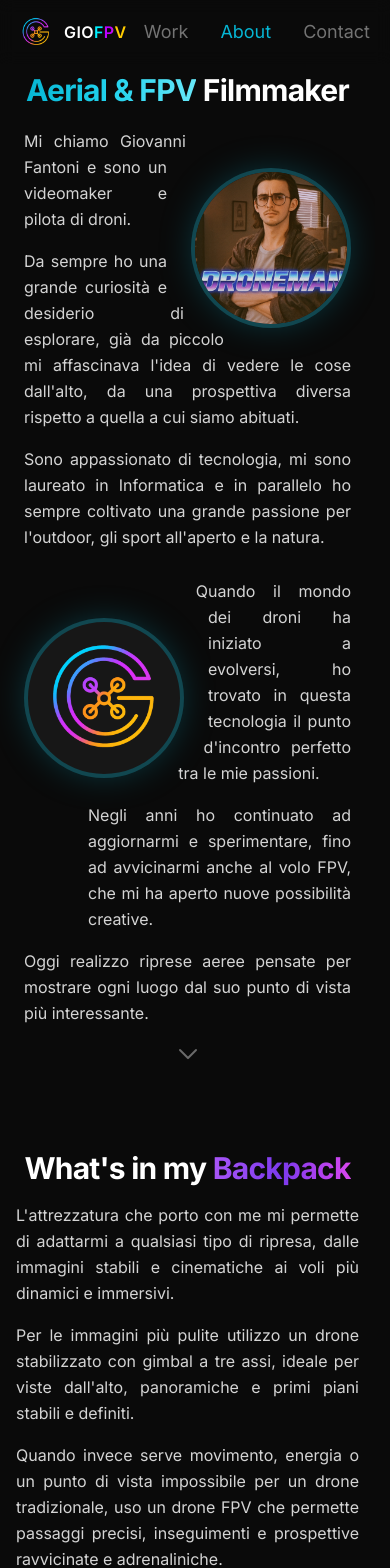
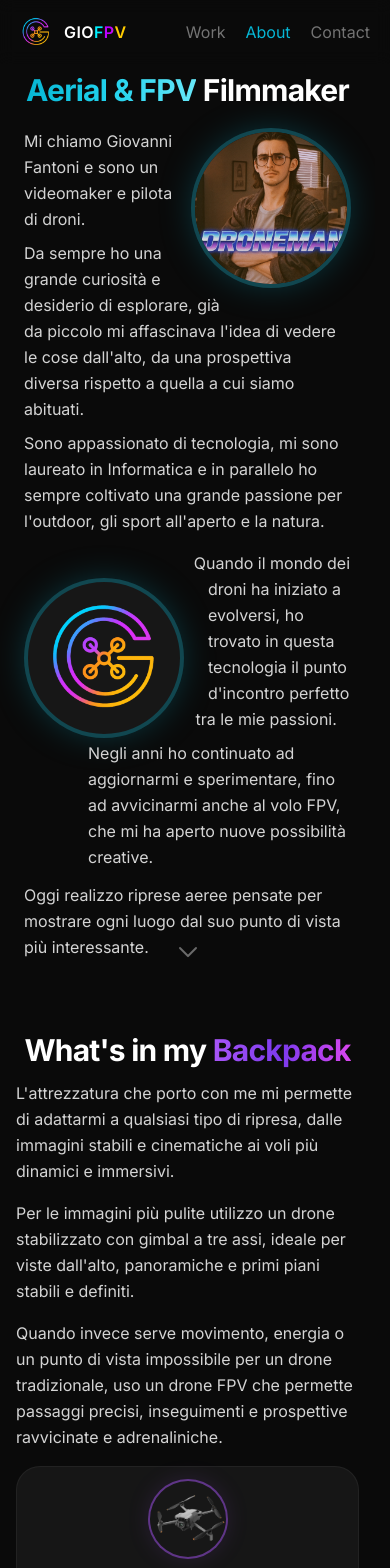
Before and after one commit to Gi0mputer/giofpv-site, a Next.js app: page /about in a window 390 px wide. Shown: the top 1568 px of the page. Built offline with nearby package versions, Linux system fonts and the light colour scheme.

Commit message:
feat: add new About and Contact pages, and SiteHeader component

```diff
--- a/app/about/page.tsx
+++ b/app/about/page.tsx
@@ -16,7 +16,19 @@ export default function AboutPage() {
 
       if (isCurrentlyExpanded) {
         // Close card: remove from array
-        return prev.filter((t) => t !== title);
+        const newState = prev.filter((t) => t !== title);
+
+        // If all cards are closed, scroll back to the section start
+        if (newState.length === 0) {
+          setTimeout(() => {
+            const gearSection = document.getElementById('gear');
+            if (gearSection) {
+              gearSection.scrollIntoView({ behavior: 'smooth' });
+            }
+          }, 100);
+        }
+
+        return newState;
       } else {
         // Open card: add to array AND scroll to it
         setTimeout(() => {
@@ -34,7 +46,7 @@ export default function AboutPage() {
 
   return (
     <main className="bg-neutral-950">
-      <section className="min-h-[100dvh] flex flex-col items-center justify-start pt-18 pb-15 px-6 relative">
+      <section className="min-h-[100dvh] flex flex-col items-center justify-start pt-18 pb-8 px-6 sm:pt-18 sm:pb-15 relative">
         <div className="w-full max-w-5xl mx-auto">
           <div className="text-center mb-5 sm:mb-10">
             <h1 className="text-3xl sm:text-5xl font-bold tracking-tight">
@@ -43,8 +55,8 @@ export default function AboutPage() {
             </h1>
           </div>
 
-          <div className="text-base sm:text-lg text-neutral-300 leading-relaxed max-w-4xl mx-auto clearfix text-justify">
-            <div className="float-right mt-10 lg:mt-0 ml-6 lg:ml-16 mb-0 shape-circle">
+          <div className="text-base sm:text-lg text-neutral-300 leading-relaxed max-w-4xl mx-auto clearfix text-left sm:text-justify">
+            <div className="float-right mt-0 sm:mt-10 lg:mt-0 ml-1 lg:ml-16 mb-2 lg:mb-2 shape-circle">
               <div className="w-40 h-40 lg:w-52 lg:h-52 rounded-full overflow-hidden border-4 border-sunset-sky/30 shadow-[0_0_40px_-10px_rgba(6,182,212,0.4)] bg-neutral-900">
                 <Image
                   src="/profilepic.png"
@@ -56,18 +68,18 @@ export default function AboutPage() {
               </div>
             </div>
 
-            <p className="mb-4">
+            <p className="mb-2 sm:mb-4">
               Mi chiamo Giovanni Fantoni e sono un videomaker e pilota di droni.
             </p>
-            <p className="mb-4">
+            <p className="mb-2 sm:mb-4">
               Da sempre ho una grande curiosità e desiderio di esplorare, già da piccolo mi affascinava l'idea di vedere le cose dall'alto, da una prospettiva diversa rispetto a quella a cui siamo abituati.
             </p>
 
-            <p className="mb-5">
+            <p className="mb-3 sm:mb-5">
               Sono appassionato di tecnologia, mi sono laureato in Informatica e in parallelo ho sempre coltivato una grande passione per l'outdoor, gli sport all'aperto e la natura.
             </p>
 
-            <div className="float-left mr-6 mt-12 lg:mr-16 lg:mt-0 shape-circle">
+            <div className="float-left mr-6 mt-8 sm:mt-12 lg:mr-16 lg:mt-0 shape-circle">
               <div className="w-40 h-40 lg:w-52 lg:h-52 rounded-full overflow-hidden border-4 border-sunset-sky/30 shadow-[0_0_40px_-10px_rgba(6,182,212,0.4)] bg-neutral-900">
                 <Image
                   src="/icon.png"
@@ -79,13 +91,13 @@ export default function AboutPage() {
               </div>
             </div>
 
-            <p className="mt-7 mb-4">
+            <p className="mt-4 mb-2 sm:mt-7 sm:mb-4">
               Quando il mondo dei droni ha iniziato a evolversi, ho trovato in questa tecnologia il punto d'incontro perfetto tra le mie passioni.
             </p>
-            <p className="mb-4 ml-16">
+            <p className="mb-3 ml-16">
               Negli anni ho continuato ad aggiornarmi e sperimentare, fino ad avvicinarmi anche al volo FPV, che mi ha aperto nuove possibilità creative.
             </p>
-            <p className="mb-4">
+            <p className="mb-2 sm:mb-4">
               Oggi realizzo riprese aeree pensate per mostrare ogni luogo dal suo punto di vista più interessante.
             </p>
           </div>
@@ -98,14 +110,14 @@ export default function AboutPage() {
         </div>
       </section>
 
-      <section id="gear" className="min-h-[100dvh] flex flex-col items-center justify-center px-4 sm:px-6 py-12 sm:py-16 bg-neutral-950 scroll-mt-8 lg:scroll-mt-4">
-        <div className="w-full max-w-5xl space-y-6 sm:space-y-8">
-          <div className="space-y-4 text-center mx-auto max-w-3xl">
+      <section id="gear" className="min-h-[100dvh] flex flex-col items-center justify-center px-4 sm:px-6 py-8 sm:py-16 bg-neutral-950 scroll-mt-8 lg:scroll-mt-4">
+        <div className="w-full max-w-5xl space-y-4 sm:space-y-8">
+          <div className="space-y-3 text-center mx-auto max-w-3xl">
             <h1 className="text-3xl sm:text-5xl font-bold tracking-tight text-white">
               What's in my{" "}
               <span className="bg-gradient-gear bg-clip-text text-transparent">Backpack</span>
             </h1>
-            <div className="space-y-4 text-base sm:text-lg text-neutral-300 leading-relaxed text-justify max-w-4xl mx-auto">
+            <div className="space-y-4 text-base sm:text-lg text-neutral-300 leading-relaxed text-left sm:text-justify max-w-4xl mx-auto">
               <p>
                 L'attrezzatura che porto con me mi permette di adattarmi a qualsiasi tipo di ripresa,
                 dalle immagini stabili e cinematiche ai voli più dinamici e immersivi.
@@ -121,7 +133,7 @@ export default function AboutPage() {
             </div>
           </div>
 
-          <div className="grid gap-4 sm:gap-6 sm:grid-cols-2 mx-auto max-w-5xl">
+          <div className="grid gap-3 sm:gap-6 sm:grid-cols-2 mx-auto max-w-5xl items-start">
             {gear.map((item) => {
               const isExpanded = expandedCards.includes(item.title);
               return (
@@ -132,7 +144,7 @@ export default function AboutPage() {
                     }`}
                 >
                   {!isExpanded && (
-                    <button onClick={() => toggleGear(item.title)} className="w-full p-4 sm:p-8 flex flex-col items-center gap-4 sm:gap-6 text-center cursor-pointer">
+                    <button onClick={() => toggleGear(item.title)} className="w-full p-3 sm:p-6 flex flex-col items-center gap-3 sm:gap-6 text-center cursor-pointer">
                       <div className="flex h-20 w-20 sm:h-32 sm:w-32 shrink-0 items-center justify-center rounded-full bg-neutral-900 overflow-hidden group-hover:scale-105 transition-transform border-2 border-sunset-violet/50 shadow-[0_0_30px_-10px_rgba(168,85,247,0.3)]">
                         <Image src={item.image} alt={item.title} width={128} height={128} className="object-cover w-full h-full" />
                       </div>
@@ -146,7 +158,7 @@ export default function AboutPage() {
                   )}
 
                   {isExpanded && (
-                    <div className="p-4 sm:p-8 flex flex-col items-center text-center gap-4 sm:gap-6 animate-fade-in">
+                    <div className="p-3 sm:p-6 flex flex-col items-center text-center gap-3 sm:gap-6 animate-fade-in">
                       <div className="flex h-24 w-24 sm:h-32 sm:w-32 shrink-0 items-center justify-center rounded-full bg-neutral-900 overflow-hidden transition-transform border-2 border-sunset-violet/50 shadow-[0_0_30px_-10px_rgba(168,85,247,0.3)]">
                         <Image src={item.image} alt={item.title} width={128} height={128} className="object-cover w-full h-full" />
                       </div>
@@ -159,7 +171,7 @@ export default function AboutPage() {
                           {item.description}
                         </p>
 
-                        <div className="flex flex-col sm:flex-row gap-2 sm:gap-3 pt-2 w-full sm:w-auto">
+                        <div className="flex flex-col gap-2 sm:gap-3 pt-2 w-full sm:w-auto">
                           <a
                             href={item.links.desktop}
                             target="_blank"
@@ -172,7 +184,7 @@ export default function AboutPage() {
                             onClick={() => toggleGear(item.title)}
                             className="inline-flex items-center justify-center rounded-full bg-white/5 border border-white/10 px-6 py-2 text-sm font-medium text-neutral-400 transition-all hover:bg-white/10 hover:border-white/20 hover:text-white"
                           >
-                            Show less
+                            Hide
                           </button>
                         </div>
                       </div>
--- a/app/components/SiteHeader.tsx
+++ b/app/components/SiteHeader.tsx
@@ -27,11 +27,11 @@ export function SiteHeader() {
     <header
       className={`fixed top-0 z-40 w-full transition-all duration-300 bg-neutral-950/90 backdrop-blur`}
     >
-      <div className="mx-auto flex h-16 max-w-6xl items-center px-4 sm:px-6 lg:px-8">
+      <div className="mx-auto flex h-16 max-w-6xl items-center justify-between px-4 sm:px-6 lg:px-8 gap-4">
         {/* LOGO */}
         <Link
           href="/work"
-          className="flex flex-1 items-center gap-2 text-base md:text-lg font-semibold tracking-wide uppercase text-white"
+          className="flex items-center gap-2 text-base md:text-lg font-semibold tracking-wide uppercase text-white"
         >
           <Image
             src="/icon.png"
@@ -44,7 +44,7 @@ export function SiteHeader() {
         </Link>
 
         {/* NAV */}
-        <nav className="flex items-center gap-6 md:gap-8 text-lg md:text-xl">
+        <nav className="flex items-center gap-3 sm:gap-6 md:gap-8 text-base sm:text-lg md:text-xl">
           {navLinks.map((link) => {
             const isActive = pathname.startsWith(link.href);
             return (
```
Also changed, not shown: app/contact/page.tsx (+6 -6 lines).
